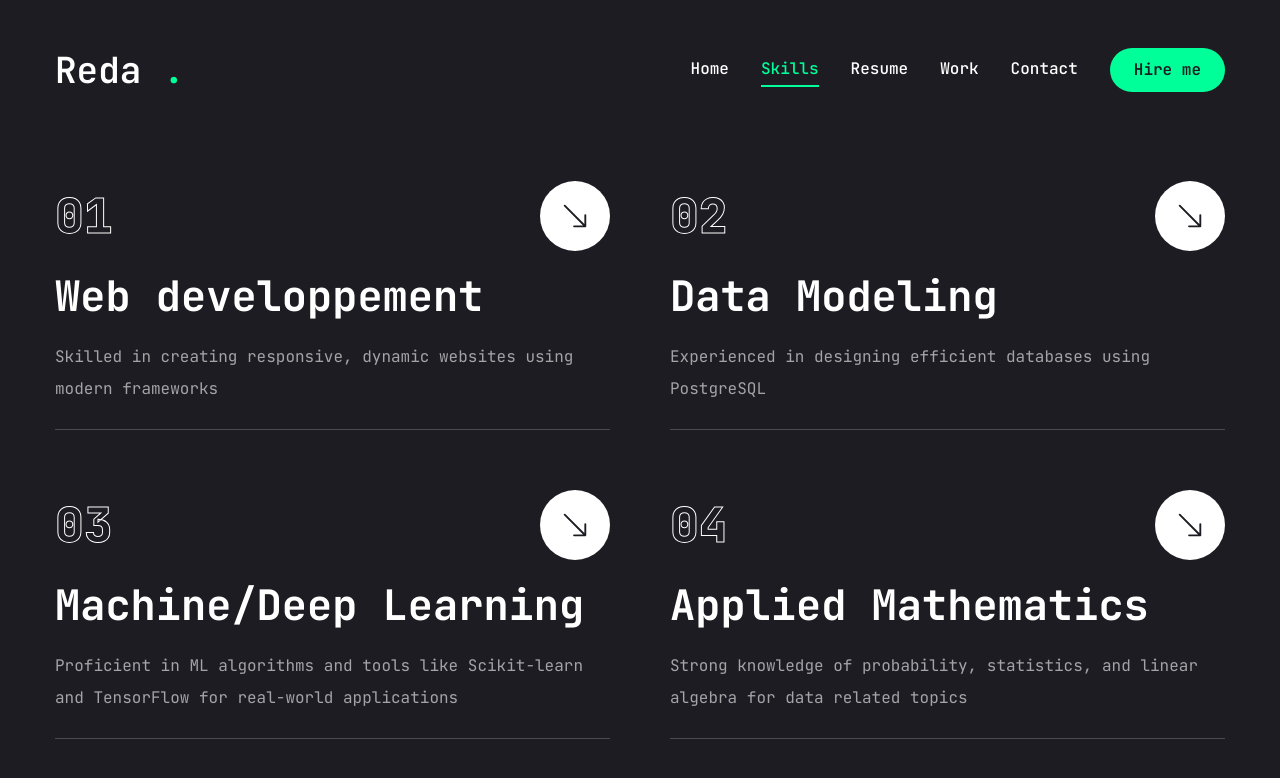
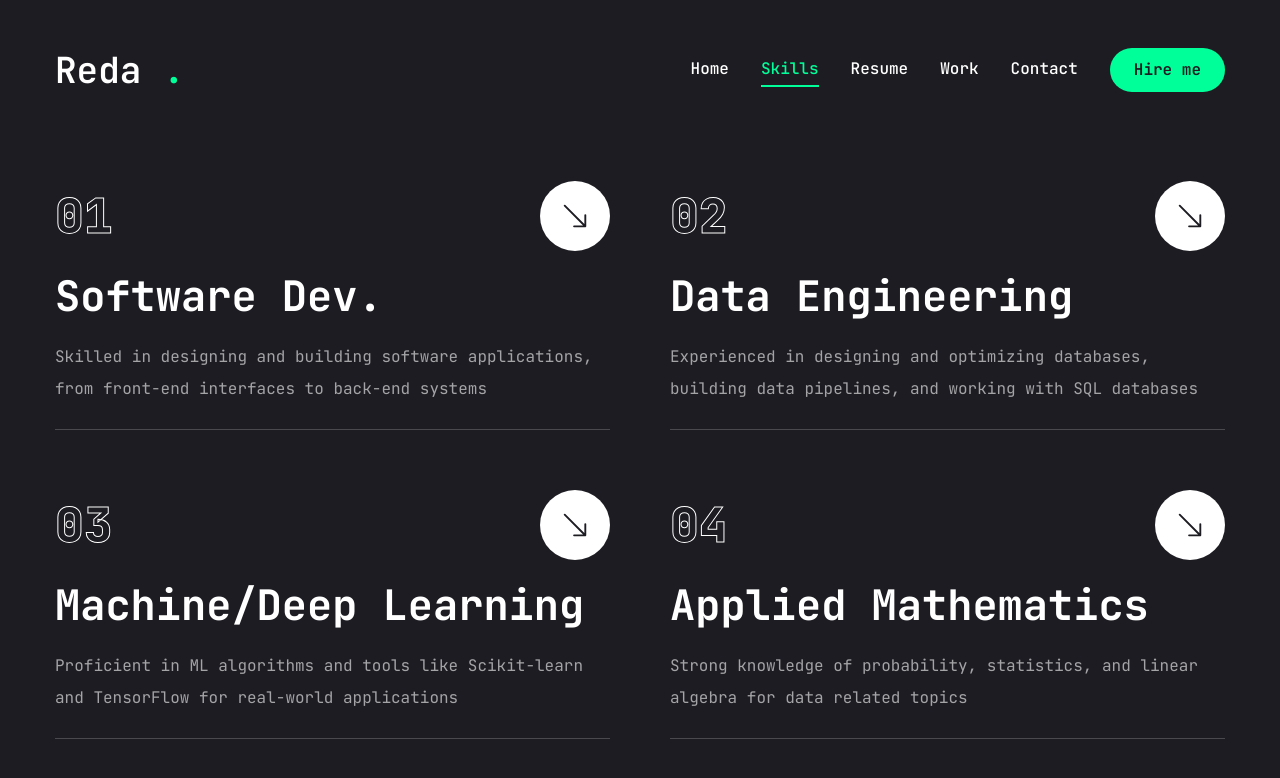
Before and after one commit to BelfaidaMedReda/my_portfolio, a Next.js app: page /skills in a window 1280 px wide. Shown: the top 778 px of the page. Built offline with nearby package versions, Linux system fonts and the light colour scheme.

Commit message:
new commit is done

```diff
--- a/app/skills/page.jsx
+++ b/app/skills/page.jsx
@@ -6,32 +6,35 @@ import { delay, motion } from "framer-motion";
 
 
 const skills = [
-
   {
-        num:"01",
-        title:"Web developpement",
-        description:"Skilled in creating responsive, dynamic websites using modern frameworks",
-        href:"",
+    num: "01",
+    title: "Software Dev.",
+    description:
+      "Skilled in designing and building software applications, from front-end interfaces to back-end systems",
+    href: "https://github.com/BelfaidaMedReda/portfolio-index/tree/main/Software-Dev",
   },
   {
-        num:"02",
-        title:"Data Modeling",
-        description:"Experienced in designing efficient databases using PostgreSQL",
-        href:"",
+    num: "02",
+    title: "Data Engineering",
+    description:
+      "Experienced in designing and optimizing databases, building data pipelines, and working with SQL databases",
+    href: "https://github.com/BelfaidaMedReda/portfolio-index/tree/main/Data-Engineering",
   },
   {
-        num:"03",
-        title:"Machine/Deep Learning",
-        description:"Proficient in ML algorithms and tools like Scikit-learn and TensorFlow for real-world applications ",
-        href:"",
+    num: "03",
+    title: "Machine/Deep Learning",
+    description:
+      "Proficient in ML algorithms and tools like Scikit-learn and TensorFlow for real-world applications ",
+    href: "https://github.com/BelfaidaMedReda/portfolio-index/tree/main/Machine-Deep%20Learning",
   },
   {
-        num:"04",
-        title:"Applied Mathematics",
-        description:"Strong knowledge of probability, statistics, and linear algebra for data related topics",
-        href:"",
+    num: "04",
+    title: "Applied Mathematics",
+    description:
+      "Strong knowledge of probability, statistics, and linear algebra for data related topics",
+    href: "https://github.com/BelfaidaMedReda/portfolio-index/tree/main/Applied-Mathematics",
   },
-]
+];
 
 
 
--- a/app/work/page.jsx
+++ b/app/work/page.jsx
@@ -16,7 +16,7 @@ const projects = [
     category: "π Approximation",
     title: "project 1",
     description: "An approximation of π using Monte-Carlo's method",
-        stack: [{ name: 'Python' }],
+    stack: [{ name: "Python" }],
     image: "/projects/p1.png",
     github: "https://github.com/BelfaidaMedReda/-Approximation-",
   },
@@ -25,7 +25,7 @@ const projects = [
     category: "GUI developpement",
     title: "project 2",
     description: "Development of a Graphical User Interface library",
-        stack: [{ name: 'C' }],
+    stack: [{ name: "C" }],
     image: "/projects/p2.png",
     github: "https://github.com/BelfaidaMedReda/Projet_IG",
   },
@@ -33,8 +33,9 @@ const projects = [
     num: "03",
     category: "Polygons",
     title: "project 3",
-        description: "Developping algorithms to detect intersections between multiple polygons",
-        stack: [{ name: 'Python' }],
+    description:
+      "Developping algorithms to detect intersections between multiple polygons",
+    stack: [{ name: "Python" }],
     image: "/projects/art.png",
     github: "https://github.com/BelfaidaMedReda/Intersections-detector",
   },
@@ -42,8 +43,9 @@ const projects = [
     num: "04",
     category: "Movie Recommender System",
     title: "project 4",
-        description: "Developing a content-based movie recommendation system to suggest similar movies based on a selected title",
-        stack: [{ name: 'Python' },{name:'Streamlit'}],
+    description:
+      "Developing a content-based movie recommendation system to suggest similar movies based on a selected title",
+    stack: [{ name: "Python" }, { name: "Streamlit" }],
     image: "/projects/MR-App.png",
     github: "https://github.com/BelfaidaMedReda/Movie-Recommender",
   },
@@ -51,8 +53,9 @@ const projects = [
     num: "05",
     category: "OOP",
     title: "project 5",
-        description: "Developing a Java-based simulation system for modeling and coordinating a team of firefighting robots",
-        stack: [{ name: 'Java' },{name:'Makefile'}],
+    description:
+      "Developing a Java-based simulation system for modeling and coordinating a team of firefighting robots",
+    stack: [{ name: "Java" }, { name: "Makefile" }],
     image: "/projects/OOP.png",
     github: "https://github.com/BelfaidaMedReda/OOP-Project",
   },
@@ -60,8 +63,9 @@ const projects = [
     num: "06",
     category: "Geometric Modeling",
     title: "project 6",
-        description: "Modeling parametric curves interpolating a set of points using multiple interpolation methods",
-        stack: [{ name: 'Python' }],
+    description:
+      "Modeling parametric curves interpolating a set of points using multiple interpolation methods",
+    stack: [{ name: "Python" }],
     image: "/projects/GeoMod.png",
     github: "https://github.com/BelfaidaMedReda/Geometric-Modeling",
   },
@@ -70,7 +74,7 @@ const projects = [
     category: "AFCON 2025 Winner Prediction",
     title: "project 7",
     description: "Predicting AFCON 2025's winner using Machine Learning models",
-        stack: [{ name: 'Python' }],
+    stack: [{ name: "Python" }],
     image: "/projects/Afcon2025.png",
     github: "https://github.com/BelfaidaMedReda/AFCON-2025-winner",
   },
@@ -78,13 +82,28 @@ const projects = [
     num: "08",
     category: "Database Management Project",
     title: "project 8",
-        description: "Design of a database management application for a company that operates an auction sales service",
-        stack: [{ name: 'Java' },{name:'PL/SQL'}],
+    description:
+      "Design of a database management application for a company that operates an auction sales service",
+    stack: [{ name: "Java" }, { name: "PL/SQL" }],
     image: "/projects/DBManag.png",
     github: "https://github.com/BelfaidaMedReda/DataBase-Management-Project",
-    }
+  },
 
-
+  {
+    num: "09",
+    category: "Projet Génie Logiciel",
+    title: "project 9",
+    description:
+      "Design of a compiler for a simplified object-oriented language Deca ",
+    stack: [
+      { name: "Java" },
+      { name: "ANTLR" },
+      { name: "Shell" },
+      { name: "Docker" },
+    ],
+    image: "/projects/Compiler-design.jpg",
+    github: "https://github.com/BelfaidaMedReda/ProjetGL",
+  },
 ];
 
 const Work = () => {
```
Also changed, not shown: public/projects/Compiler-design.jpg (added). Lines whose indentation alone changed are shown as unchanged.
